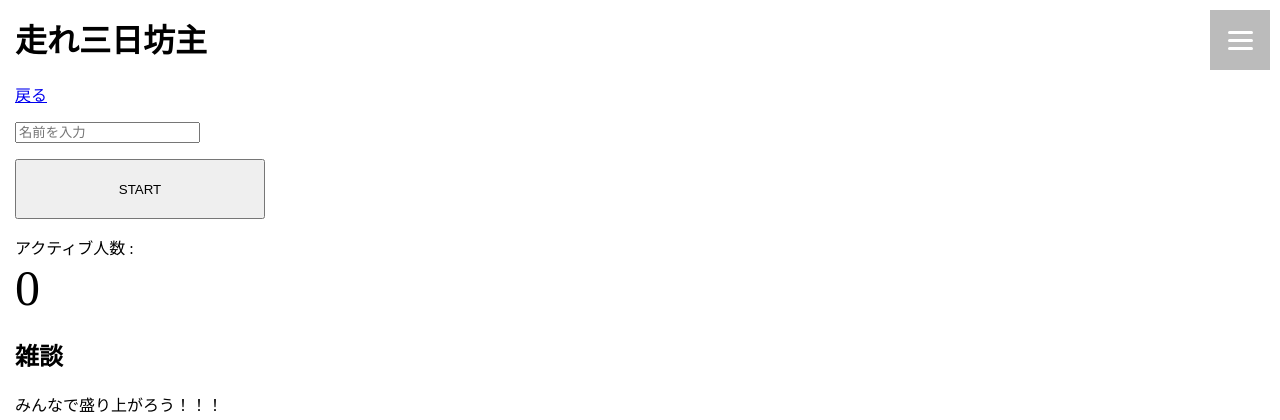
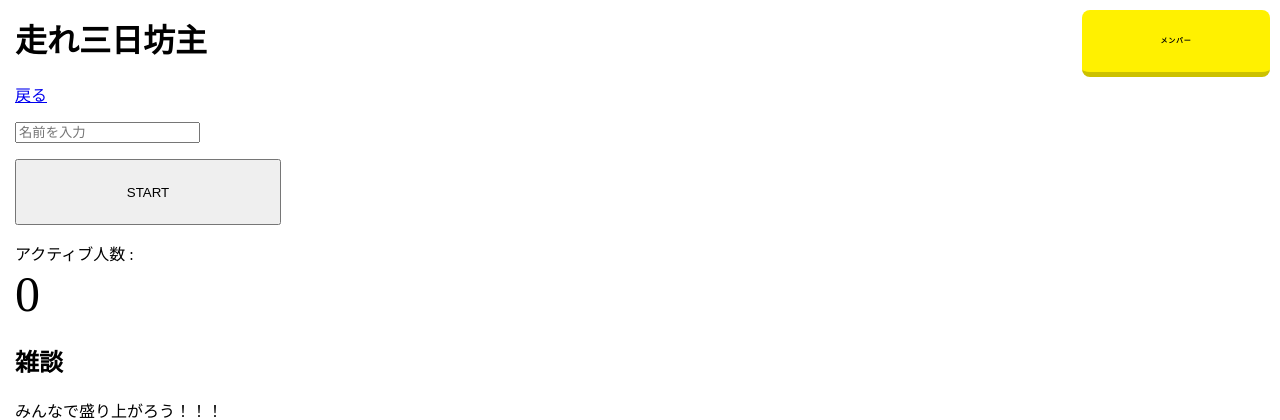
Before and after one commit to enpitut2022/MusclePowerAki, a Flask app: page /detail/1 in a window 1280 px wide. Shown: the top 420 px of the page. Run offline with Flask 2, Linux system fonts and the light colour scheme; data that the repository does not hold is empty.

Commit message:
ADD BUTTON

```diff
--- a/static/css/style.css
+++ b/static/css/style.css
@@ -52,6 +52,61 @@ body {
     right: 11px;
     top: 16px;
 }
+*,
+*:before,
+*:after {
+  -webkit-box-sizing: inherit;
+  box-sizing: inherit;
+}
+
+
+.btn,
+.btn,
+button.btn {
+  font-size: 1.6rem;
+  font-weight: 700;
+  line-height: 1.5;
+  position: relative;
+  display: inline-block;
+  padding: 1rem 4rem;
+  cursor: pointer;
+  -webkit-user-select: none;
+  -moz-user-select: none;
+  -ms-user-select: none;
+  user-select: none;
+  -webkit-transition: all 0.3s;
+  transition: all 0.3s;
+  text-align: center;
+  vertical-align: middle;
+  text-decoration: none;
+  letter-spacing: 0.1em;
+  color: #212529;
+  border-radius: 0.5rem;
+}
+
+.btn--yellow {
+  color: #000;
+  background-color: #fff100;
+  border-bottom: 5px solid #ccc100;
+  position: fixed;
+  top: 10px;
+  right: 10px;
+  display: flex;
+  height: 30px;
+  width: 60px;
+  justify-content: center;
+  align-items: center;
+  z-index: 90;
+  font-size: 7px;
+}
+
+.btn--yellow:hover {
+  margin-top: 3px;
+  color: #000;
+  background: #fff20a;
+  border-bottom: 2px solid #ccc100;
+}
+
 .menu-btn {
     position: fixed;
     top: 10px;
--- a/templates/detail.html
+++ b/templates/detail.html
@@ -6,9 +6,9 @@
   </head>
   <body>
     <header>
-      <div class="hamburger-menu">
+      <div class="yellow-button">
           <input type="checkbox" id="menu-btn-check">
-          <label for="menu-btn-check" class="menu-btn"><span></span></label>
+          <label for="menu-btn-check" class="btn btn--yellow btn--cubic">メンバー<span></span></label>
           <!--ここからメニュー-->
           <div class="menu-content">
             <div class="memberall">
```
